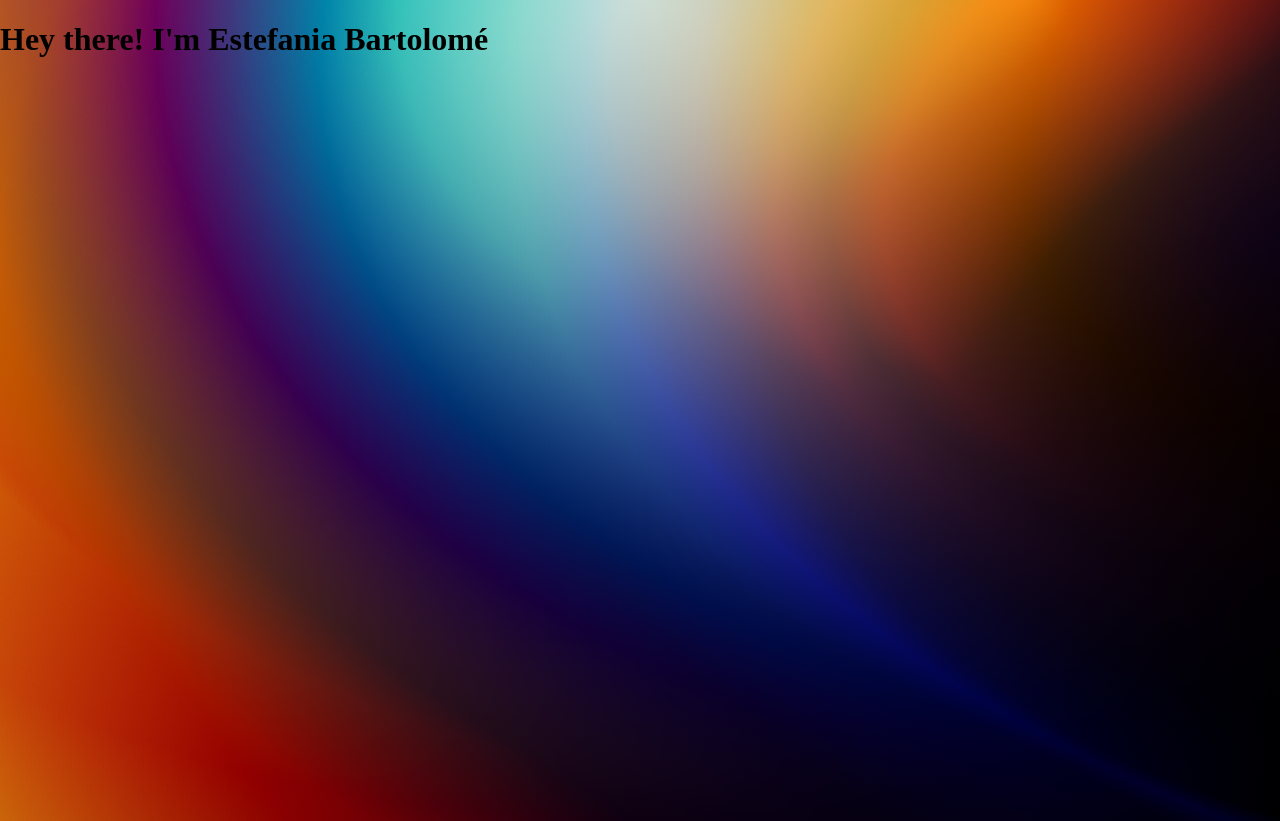
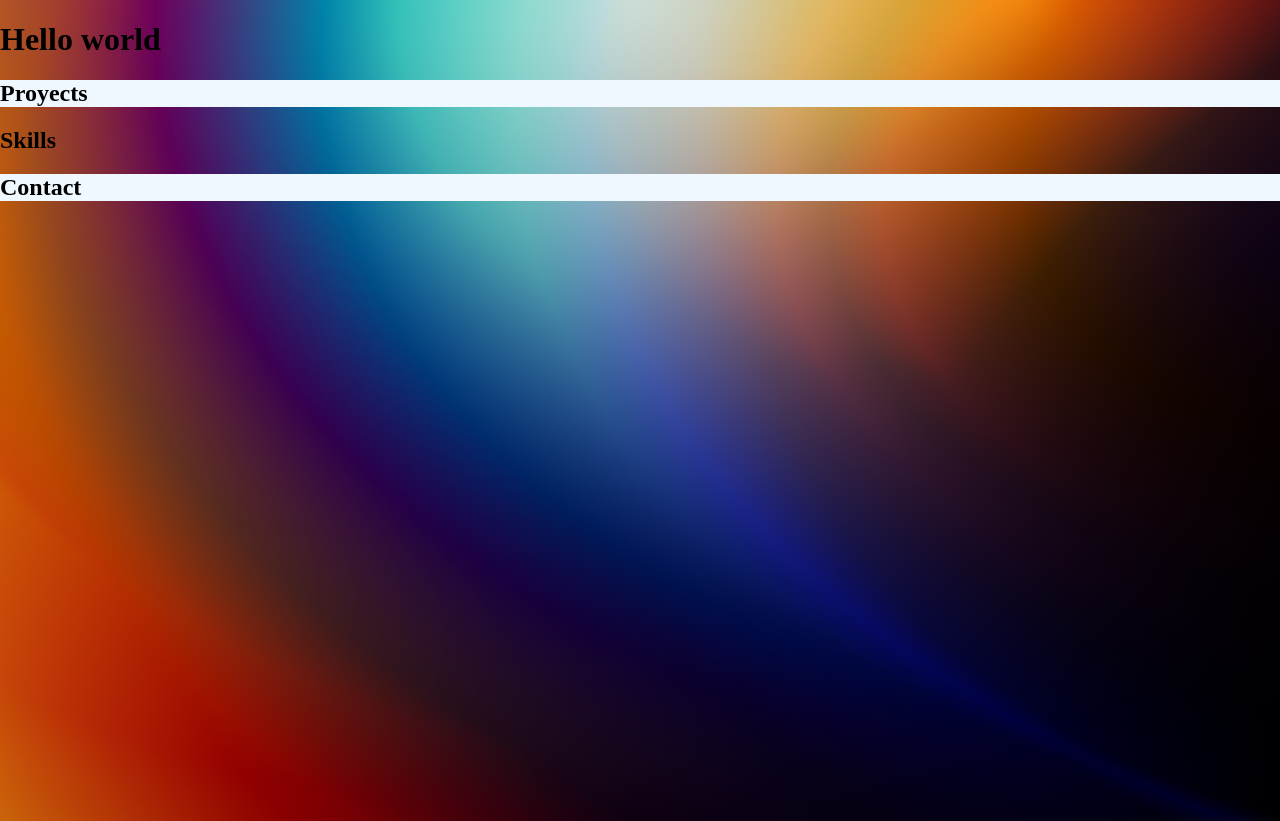
Before and after one commit to EstefanyBatPel/CV, a plain HTML site: page index.html in a window 1280 px wide. Drawn offline with Linux system fonts and the light colour scheme.

Commit message:
make the sections

```diff
--- a/index.html
+++ b/index.html
@@ -7,7 +7,18 @@
     <title>Estefania Bartolome Pelayo</title>
 </head>
 <body>
-    <h1>Hey there! I'm Estefania Bartolomé</h1>
+    <main>
+        <h1>Hello world</h1>
+    </main>
+    <section class="proyects-container ">
+        <h2>Proyects</h2>
+    </section>
+    <section class="skills-container">
+        <h2>Skills</h2>
+    </section>
+    <section class="contact-container">
+        <h2>Contact</h2>
+    </section>
     <script src="main.js"></script>
 </body>
 </html>
--- a/style.css
+++ b/style.css
@@ -12,3 +12,19 @@ body{
       linear-gradient(60deg, rgb(255 000 000), rgb(120 086 255));
     background-blend-mode: overlay, overlay, difference, difference, difference, normal;
   }
+
+  .withe{
+    color: #000;
+  }
+
+  .transparent{
+    color: #fff;
+  }
+
+  .proyects-container{
+    background-color: aliceblue;
+  }
+
+  .contact-container{
+    background-color: aliceblue;
+  }
```
